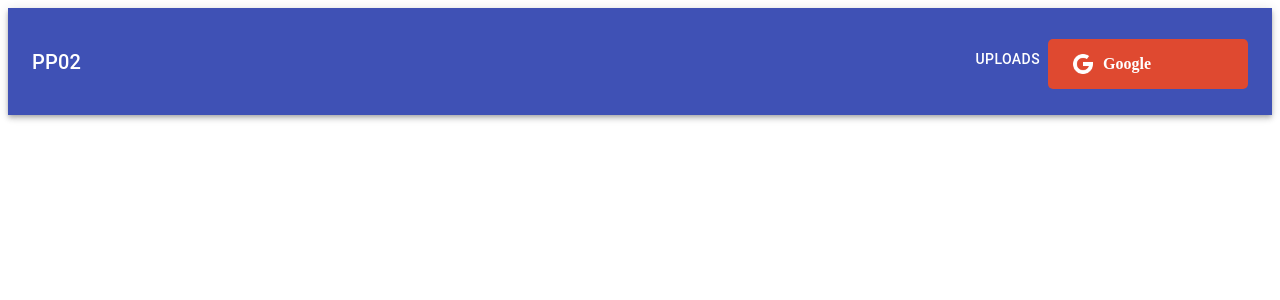
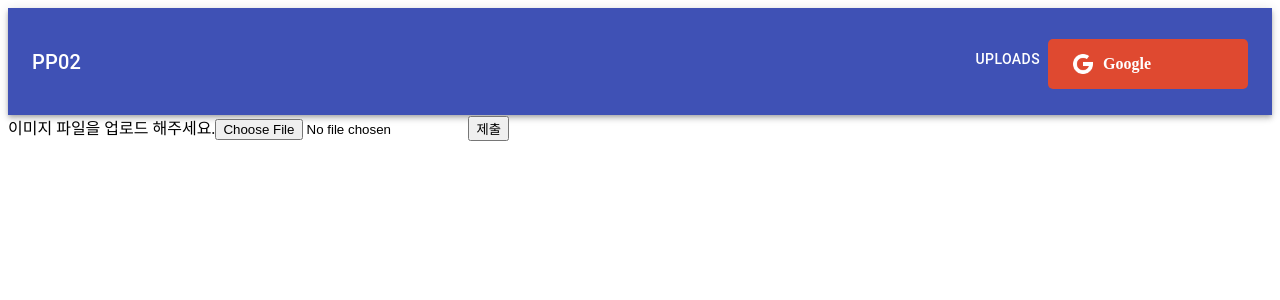
Before and after one commit to syacooms/PP-02, a React (Create React App) app in the folder client/: page /upload in a window 1280 px wide. Shown: the top 300 px of the page. Built offline with nearby package versions, Linux system fonts and the light colour scheme.

Commit message:
Fix: localstorage.ts 분리 & upload 진행 중

```diff
--- /dev/null
+++ b/client/src/components/Login/LocalStorage.ts
@@ -0,0 +1,36 @@
+import { login } from '../../features/user';
+
+interface userType {
+  name: string;
+  email: string;
+  imageUrl: string;
+}
+
+export const loginAccess = (dispatch: any, loginChk: any) => {
+  //login
+  if (localStorage.getItem('email') === null) {
+    console.log('empty check');
+    localStorage.setItem('email', loginChk.email);
+    localStorage.setItem('name', loginChk.name);
+    localStorage.setItem('imageUrl', loginChk.imageUrl);
+  } else {
+    let userObj = {
+      email: '',
+      name: '',
+      imageUrl: '',
+    };
+
+    let email = localStorage.getItem('email');
+    let name = localStorage.getItem('name');
+    let imageUrl = localStorage.getItem('imageUrl');
+
+    userObj = {
+      ...userObj,
+      email: email,
+      name: name,
+      imageUrl: imageUrl,
+    } as userType;
+
+    dispatch(login(userObj));
+  }
+};
--- a/client/src/components/Main/Main.tsx
+++ b/client/src/components/Main/Main.tsx
@@ -1,25 +1,17 @@
 import { useEffect, useState } from 'react';
 import { useDispatch, useSelector } from 'react-redux';
 import { RootState } from '../../redux/store';
-
-import { login } from '../../features/user';
-
 import { Badge, Drawer, Grid, LinearProgress } from '@material-ui/core';
 import AddShoppingCartIcon from '@material-ui/icons/AddShoppingCart';
 import { useQuery } from 'react-query';
 import Item from '../Item/Item';
 import Cart from '../Cart/Cart';
 import { StyledButton } from './Main.Style';
+import { loginAccess } from '../Login/LocalStorage';
 
 import Nav from './Nav';
 
 // Types
-export type userType = {
-  name: string;
-  email: string;
-  imageUrl: string;
-};
-
 export type CartItemType = {
   id: number;
   category: string;
@@ -70,32 +62,8 @@ const Main = () => {
 
   useEffect(() => {
     //login
-    if (localStorage.getItem('email') === null) {
-      console.log('empty check');
-      localStorage.setItem('email', loginChk.email);
-      localStorage.setItem('name', loginChk.name);
-      localStorage.setItem('imageUrl', loginChk.imageUrl);
-    } else {
-      let userObj = {
-        email: '',
-        name: '',
-        imageUrl: '',
-      };
-
-      let email = localStorage.getItem('email');
-      let name = localStorage.getItem('name');
-      let imageUrl = localStorage.getItem('imageUrl');
-
-      userObj = {
-        ...userObj,
-        email: email,
-        name: name,
-        imageUrl: imageUrl,
-      } as userType;
-
-      dispatch(login(userObj));
-    }
-  }, [dispatch, loginChk.email, loginChk.imageUrl, loginChk.name]);
+    loginAccess(dispatch, loginChk);
+  }, []);
 
   if (isLoading) return <LinearProgress />;
   if (error) return <div>what ...????</div>;
--- a/client/src/components/Main/Nav.tsx
+++ b/client/src/components/Main/Nav.tsx
@@ -11,7 +11,9 @@ const Nav = () => {
         <AppBar position="static" color="primary">
           <Toolbar style={{ display: 'flex', justifyContent: 'space-between' }}>
             <Typography variant="h6" component="div">
-              PP02
+              <Link to="/main" style={{ color: 'white', textDecoration: 'none' }}>
+                PP02
+              </Link>
             </Typography>
             <StyledUl>
               <li>
--- a/client/src/components/Upload/Upload.tsx
+++ b/client/src/components/Upload/Upload.tsx
@@ -1,10 +1,45 @@
-import * as React from 'react';
+import { ChangeEvent, useEffect, useState } from 'react';
+import { useDispatch, useSelector } from 'react-redux';
+import { RootState } from '../../redux/store';
 import Nav from '../Main/Nav';
+import { loginAccess } from '../Login/LocalStorage';
+
+// Types
+interface FileData {
+  lastModified: number;
+  name: string;
+  size: number;
+  type: string;
+}
 
 const Upload = () => {
+  const dispatch = useDispatch();
+  const loginChk = useSelector((state: RootState) => state.user.value);
+  const [file, setFile] = useState<FileData | null>(null);
+  const [fileName, setFileName] = useState('이미지 파일을 업로드 해주세요.');
+
+  const handleImageSelectChange = (event: ChangeEvent<HTMLInputElement>) => {
+    if (event.target.files !== null) {
+      const imageFile = event.target.files[0];
+      setFile(imageFile);
+      setFileName(imageFile.name);
+    }
+  };
+
+  useEffect(() => {
+    //login
+    loginAccess(dispatch, loginChk);
+  }, []);
+
   return (
     <>
       <Nav />
+
+      <>
+        <label htmlFor="image">{fileName}</label>
+        <input id="image" type={'file'} onChange={handleImageSelectChange} />
+        <button type={'submit'}>제출</button>
+      </>
     </>
   );
 };
```
